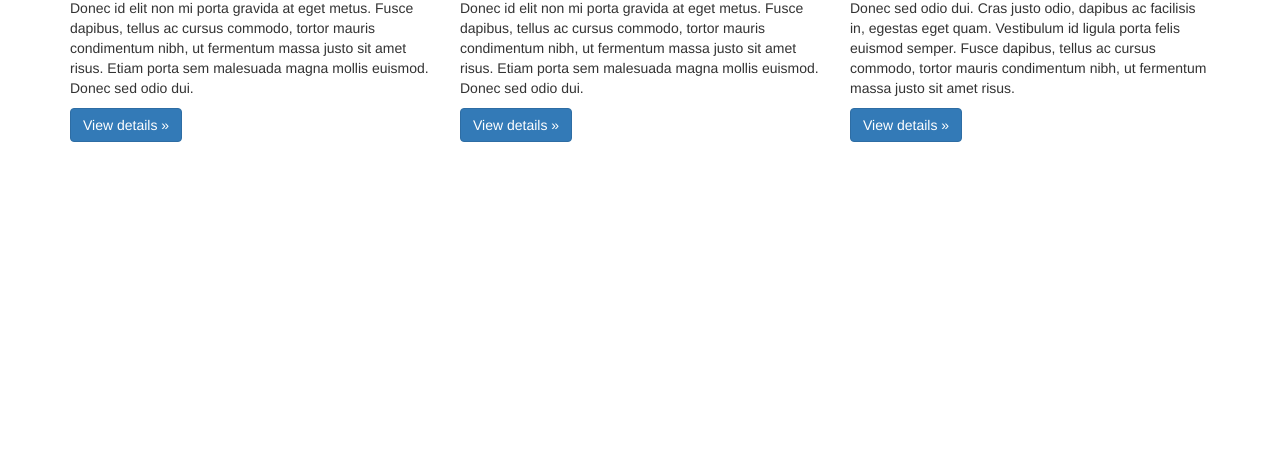
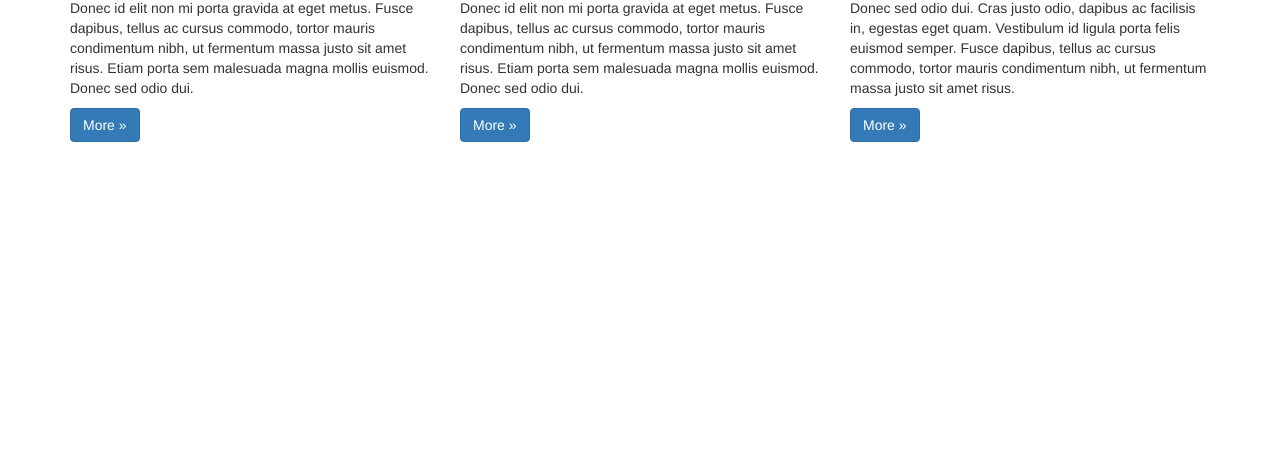
Before and after one commit to martinmormak/Fundamentals_of_software_engineering_git_branch, a plain HTML site: page index.html in a window 1280 px wide. Shown: the part 340-800 px from the top of the page. Drawn offline with Linux system fonts and the light colour scheme.

Commit message:
Update index.html

```diff
--- a/index.html
+++ b/index.html
@@ -30,17 +30,17 @@
         <div class="col-md-4">
           <h2>Heading 1</h2>
           <p>Donec id elit non mi porta gravida at eget metus. Fusce dapibus, tellus ac cursus commodo, tortor mauris condimentum nibh, ut fermentum massa justo sit amet risus. Etiam porta sem malesuada magna mollis euismod. Donec sed odio dui.</p>
-          <p><a class="btn btn-primary" href="#" role="button">View details &raquo;</a></p>
+          <p><a class="btn btn-primary" href="#" role="button">More &raquo;</a></p>
         </div>
         <div class="col-md-4">
           <h2>Heading 2</h2>
           <p>Donec id elit non mi porta gravida at eget metus. Fusce dapibus, tellus ac cursus commodo, tortor mauris condimentum nibh, ut fermentum massa justo sit amet risus. Etiam porta sem malesuada magna mollis euismod. Donec sed odio dui.</p>
-          <p><a class="btn btn-primary" href="#" role="button">View details &raquo;</a></p>
+          <p><a class="btn btn-primary" href="#" role="button">More &raquo;</a></p>
        </div>
         <div class="col-md-4">
           <h2>Heading 3</h2>
           <p>Donec sed odio dui. Cras justo odio, dapibus ac facilisis in, egestas eget quam. Vestibulum id ligula porta felis euismod semper. Fusce dapibus, tellus ac cursus commodo, tortor mauris condimentum nibh, ut fermentum massa justo sit amet risus.</p>
-          <p><a class="btn btn-primary" href="#" role="button">View details &raquo;</a></p>
+          <p><a class="btn btn-primary" href="#" role="button">More &raquo;</a></p>
         </div>
       </div>
     </div>
```
